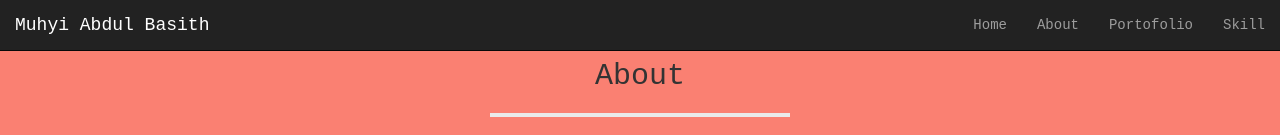
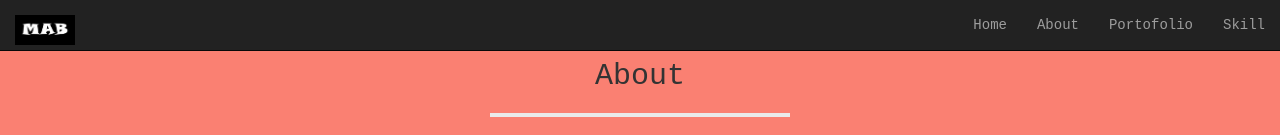
Before and after one commit to muhyiabdulb/muhyiabdulb.github.io, a plain HTML site: page about.html in a window 1280 px wide. Shown: the top 135 px of the page. Drawn offline with Linux system fonts and the light colour scheme.

Commit message:
menambahkan logoMuhyi.jpg pada semua file.html

```diff
--- a/about.html
+++ b/about.html
@@ -19,16 +19,19 @@
 </head>
 <body>
 	<!-- navbar -->
+	    <header>
             <div class="navbar navbar-inverse navbar-fixed-top">
                 <div class="container-fluid">
                     <div class="navbar-header">
+                    <a href="#" class="navbar-brand gambarLogo">
+                        <img src="img/logoMuhyi.jpg" alt="" style="width: 60px; height: 30px;">
+                    </a>
                     <button type="button" class="navbar-toggle collapsed" data-toggle="collapse" data-target="#bs-example-navbar-collapse-1" aria-expanded="false">
                         <span class="sr-only">Toggle navigation</span>
                         <span class="icon-bar"></span>
                         <span class="icon-bar"></span>
                         <span class="icon-bar"></span>
                     </button>
-            <a href="#home" class="navbar-brand page-scroll">Muhyi Abdul Basith</a>
                     </div>
 
                     <div class="collapse navbar-collapse" id="bs-example-navbar-collapse-1">
@@ -41,6 +44,7 @@
                     </div>
                 </div>
             </div>
+        </header>
     <!-- akhir navbar -->
 
         <!-- about -->
--- a/css/style.css
+++ b/css/style.css
@@ -33,7 +33,7 @@ section p {
 	border: none;
 }
 
-.gambar1 img {
+.gambarLogo img {
 	border: none;
 }
 
```
Also changed, not shown: index.html (+1 -1 lines), portofolio.html (+5 -1 lines), skill.html (+5 -1 lines). Lines whose indentation alone changed are shown as unchanged.
